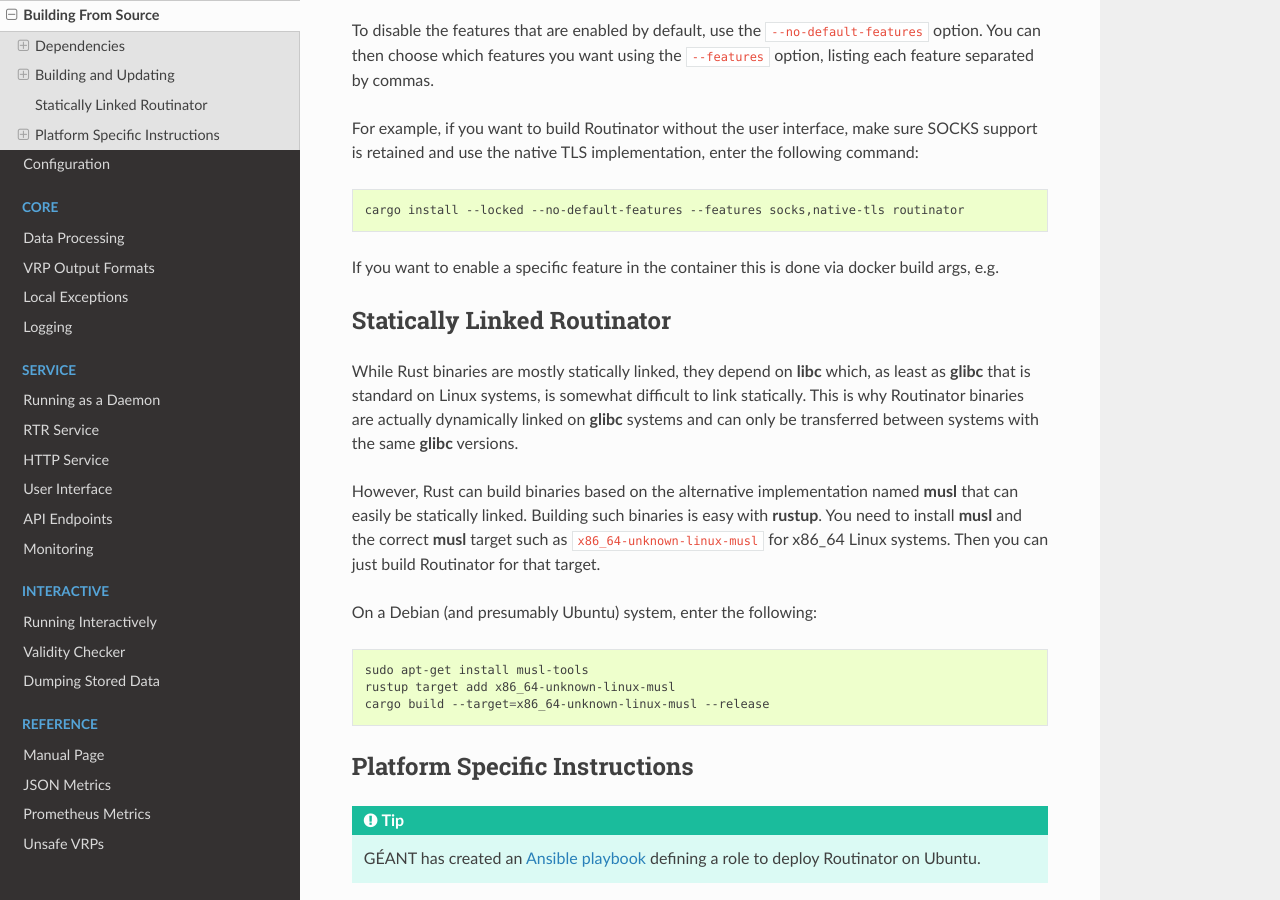
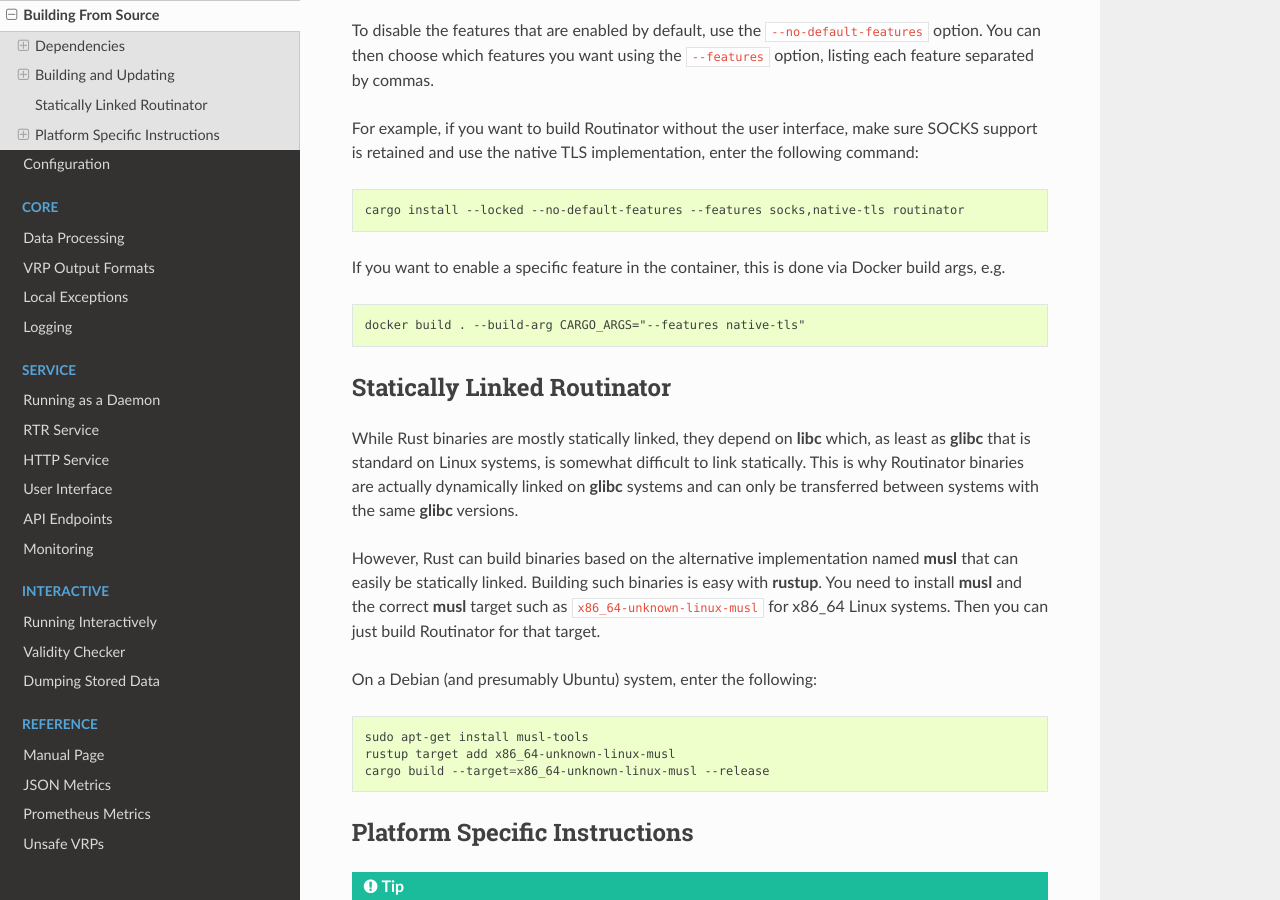
Before and after one commit to NLnetLabs/routinator, a Sphinx documentation site: the page built from doc/manual/source/building.rst, in a window 1280 px wide and 900 px high, scrolled down 3183 px. Built offline with Sphinx 7.4.7 and the Read the Docs theme 2.0.0, drawn with Linux system fonts in a browser that asks for light colours.

Commit message:
Update building features with Docker

```diff
--- a/doc/manual/source/building.rst
+++ b/doc/manual/source/building.rst
@@ -175,11 +175,12 @@
 
    cargo install --locked --no-default-features --features socks,native-tls routinator
 
-If you want to enable a specific feature in the container this is done via
-docker build args, e.g.
+If you want to enable a specific feature in the container, this is done via
+Docker build args, e.g.
 
 .. code-block:: text
-  docker build . --build-arg CARGO_ARGS="--features aspa"
+
+   docker build . --build-arg CARGO_ARGS="--features native-tls"
 
 Statically Linked Routinator
 ----------------------------
```
